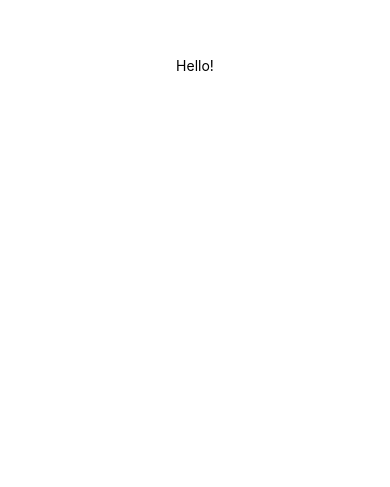
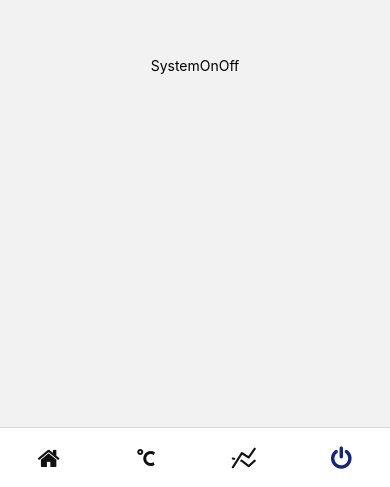
Before and after one commit to AndreeaRadu1/Smart-Greenhouse, a React Native app in the folder SmartGreenhouse/mobileApp/: screen /SystemOnOff in a window 390 px wide. Shown: the part 357-844 px from the top of the page. Built offline with nearby package versions, Linux system fonts and the light colour scheme.

Commit message:
Create navigation bar

```diff
--- a/SmartGreenhouse/mobileApp/App.js
+++ b/SmartGreenhouse/mobileApp/App.js
@@ -1,12 +1,95 @@
 import { StatusBar } from 'expo-status-bar';
 import { StyleSheet, Text, View } from 'react-native';
+import { Home, CheckValues, Statistics, SystemOnOff } from "./src/screens";
+import { createBottomTabNavigator } from '@react-navigation/bottom-tabs';
+import { NavigationContainer } from '@react-navigation/native';
+import { FontAwesome } from '@expo/vector-icons';
+import { MaterialCommunityIcons } from '@expo/vector-icons';
+import { Entypo } from '@expo/vector-icons';
+import { Feather } from '@expo/vector-icons';
+
+const Tab = createBottomTabNavigator()
+const screenOptions = {
+  tabBarShowLabel: false,
+  headerShown: false,
+  tabBarStyle:{
+    position: "absolute",
+    bottom: 0,
+    right: 0,
+    left: 0,
+    elevation: 0,
+    height: 60,
+    background: "#fff"
+  }
+}
 
 export default function App() {
   return (
-    <View style={styles.container}>
-      <Text>Hello!</Text>
-      <StatusBar style="auto" />
-    </View>
+    <NavigationContainer>
+      <Tab.Navigator screenOptions={screenOptions}>
+        <Tab.Screen
+        name="Home"
+        component={Home}
+        options={{
+          tabBarIcon: ({focused}) => {
+            return (
+              <View style={{alignItems: "center", justifyContent: "center"}}>
+                <FontAwesome name="home" size={24} color={focused ? "#16247d" : "#111"} />
+              </View>
+            )
+          }
+        }}
+        />
+
+        <Tab.Screen
+        name="CheckValues"
+        component={CheckValues}
+        options={{
+          tabBarIcon: ({focused}) => {
+            return (
+              <View style={{alignItems: "center", justifyContent: "center"}}>
+                <MaterialCommunityIcons name="temperature-celsius" size={24} color={focused ? "#16247d" : "#111"} />
+              </View>
+            )
+          }
+        }}
+        />
+
+        <Tab.Screen
+        name="Statistics"
+        component={Statistics}
+        options={{
+          tabBarIcon: ({focused}) => {
+            return (
+              <View style={{alignItems: "center", justifyContent: "center"}}>
+                <Entypo name="line-graph" size={24} color={focused ? "#16247d" : "#111"} />
+              </View>
+            )
+          }
+        }}
+        />
+
+        <Tab.Screen
+        name="SystemOnOff"
+        component={SystemOnOff}
+        options={{
+          tabBarIcon: ({focused}) => {
+            return (
+              <View style={{alignItems: "center", justifyContent: "center"}}>
+                <FontAwesome name="power-off" size={24} color={focused ? "#16247d" : "#111"} />
+              </View>
+            )
+          }
+        }}
+        />
+
+      </Tab.Navigator>
+    </NavigationContainer>
+
+    // <View style={styles.container}>
+    //   <Text>Hello!</Text>
+    //   <StatusBar style="auto" />
+    // </View>
   );
 }
 
--- a/SmartGreenhouse/mobileApp/package.json
+++ b/SmartGreenhouse/mobileApp/package.json
@@ -9,6 +9,8 @@
     "web": "expo start --web"
   },
   "dependencies": {
+    "@react-navigation/bottom-tabs": "^6.5.11",
+    "@react-navigation/native": "^6.1.9",
     "expo": "~49.0.15",
     "expo-status-bar": "~1.6.0",
     "react": "18.2.0",
--- /dev/null
+++ b/SmartGreenhouse/mobileApp/src/screens/CheckValues.js
@@ -0,0 +1,21 @@
+import { StyleSheet, Text, View } from 'react-native'
+import { StatusBar } from 'expo-status-bar';
+import React from 'react'
+
+export default function CheckValues() {
+    return (
+      <View style={styles.container}>
+        <Text>CheckValues</Text>
+        <StatusBar style="auto" />
+      </View>
+
+    );
+  }
+
+  const styles = StyleSheet.create({
+    container: {
+      flex: 1,
+      alignItems: 'center',
+      justifyContent: 'center',
+    },
+  });
--- /dev/null
+++ b/SmartGreenhouse/mobileApp/src/screens/Home.js
@@ -0,0 +1,21 @@
+import { StyleSheet, Text, View } from 'react-native'
+import { StatusBar } from 'expo-status-bar';
+import React from 'react'
+
+export default function Home() {
+    return (
+      <View style={styles.container}>
+        <Text>Home</Text>
+        <StatusBar style="auto" />
+      </View>
+
+    );
+  }
+
+  const styles = StyleSheet.create({
+    container: {
+      flex: 1,
+      alignItems: 'center',
+      justifyContent: 'center',
+    },
+  });
--- /dev/null
+++ b/SmartGreenhouse/mobileApp/src/screens/Statistics.js
@@ -0,0 +1,21 @@
+import { StyleSheet, Text, View } from 'react-native'
+import { StatusBar } from 'expo-status-bar';
+import React from 'react'
+
+export default function Statistics() {
+    return (
+      <View style={styles.container}>
+        <Text>Statistics</Text>
+        <StatusBar style="auto" />
+      </View>
+
+    );
+  }
+
+  const styles = StyleSheet.create({
+    container: {
+      flex: 1,
+      alignItems: 'center',
+      justifyContent: 'center',
+    },
+  });
--- /dev/null
+++ b/SmartGreenhouse/mobileApp/src/screens/SystemOnOff.js
@@ -0,0 +1,21 @@
+import { StyleSheet, Text, View } from 'react-native'
+import { StatusBar } from 'expo-status-bar';
+import React from 'react'
+
+export default function SystemOnOff() {
+    return (
+      <View style={styles.container}>
+        <Text>SystemOnOff</Text>
+        <StatusBar style="auto" />
+      </View>
+
+    );
+  }
+
+  const styles = StyleSheet.create({
+    container: {
+      flex: 1,
+      alignItems: 'center',
+      justifyContent: 'center',
+    },
+  });
--- /dev/null
+++ b/SmartGreenhouse/mobileApp/src/screens/index.js
@@ -0,0 +1,11 @@
+import Home from "./Home"
+import SystemOnOff from "./SystemOnOff"
+import CheckValues from "./CheckValues"
+import Statistics from "./Statistics"
+
+export {
+    Home,
+    CheckValues,
+    Statistics,
+    SystemOnOff
+}
```
Also changed, not shown: SmartGreenhouse/mobileApp/src/screens/Settings.js (added, +21 -0 lines), 1 other file (tests, documents, lock files or other folders).
